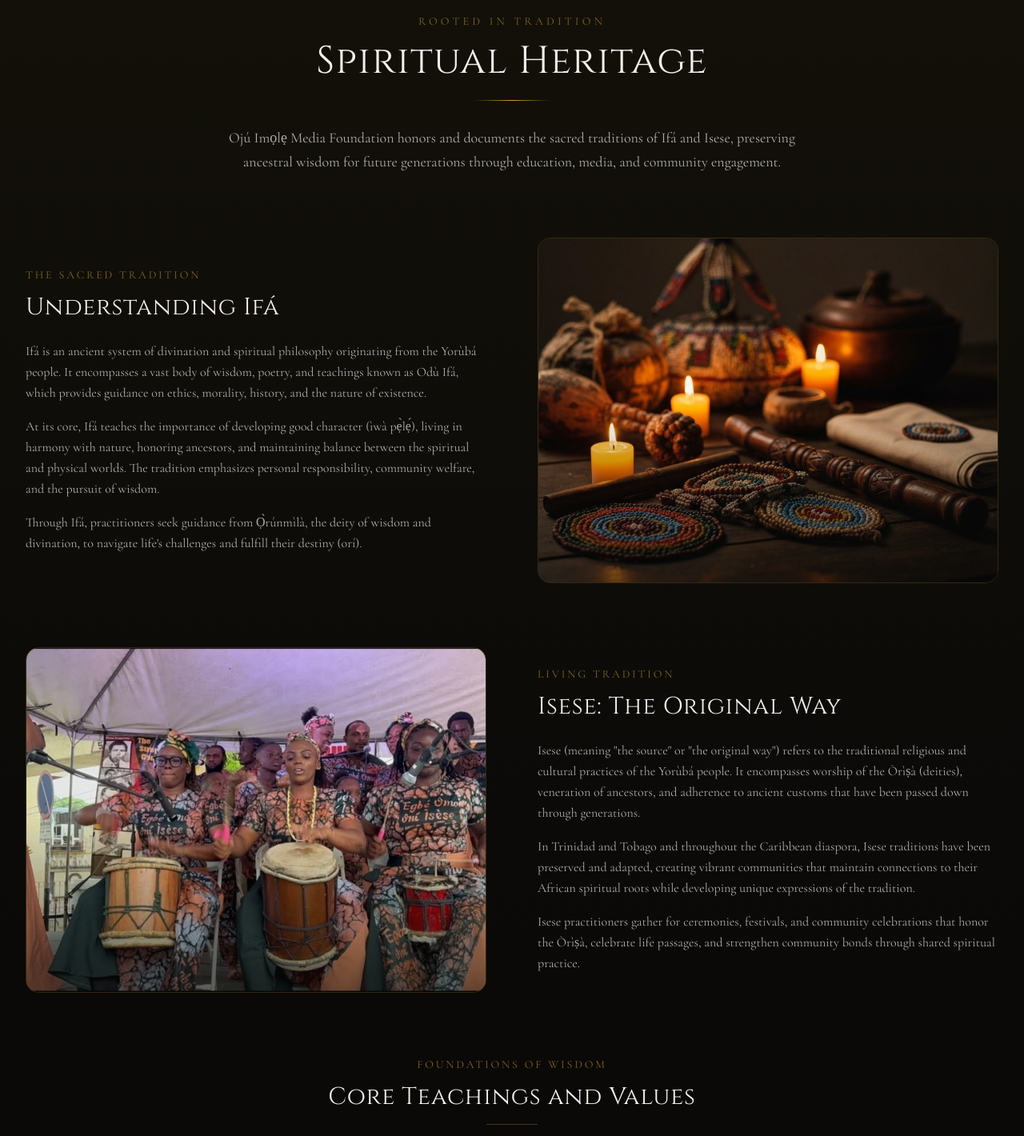
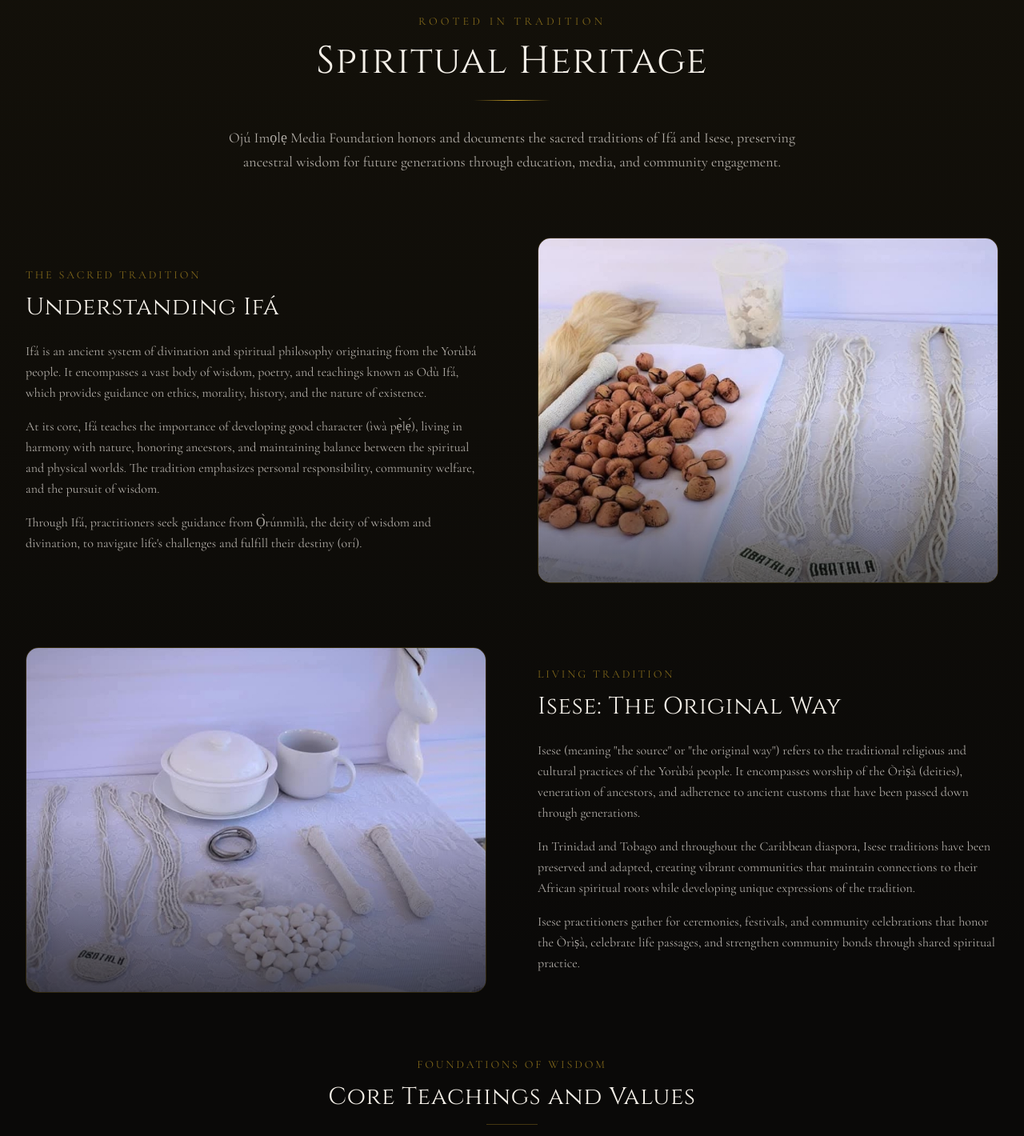
Before and after one commit to jusjojo123/ojuimolefoundation-website, a Next.js app: page / in a window 1280 px wide. Shown: the part 7716-9136 px from the top of the page at 80% size. Built offline with nearby package versions, Linux system fonts and the light colour scheme.

Commit message:
feat: add authentic sacred Ifá and Òrìṣà items to Spiritual Heritage
Integrate Obatala and Ifá divination images for enhanced cultural content.

```diff
--- a/components/spiritual-heritage.tsx
+++ b/components/spiritual-heritage.tsx
@@ -49,8 +49,8 @@ export function SpiritualHeritage() {
           <div className="order-1 lg:order-2">
             <div className="relative aspect-[4/3] rounded-lg overflow-hidden border border-gold/20">
               <Image
-                src="/images/spiritual-heritage.jpg"
-                alt="Sacred Ifá divination items"
+                src="/images/ifa-divination-items.jpg"
+                alt="Sacred Ifá divination items including ikin palm nuts and ceremonial objects"
                 fill
                 className="object-cover"
               />
@@ -64,8 +64,8 @@ export function SpiritualHeritage() {
           <div>
             <div className="relative aspect-[4/3] rounded-lg overflow-hidden border border-gold/20">
               <Image
-                src="/images/cultural-event.jpg"
-                alt="Isese cultural celebration"
+                src="/images/obatala-sacred-items.jpg"
+                alt="Sacred Obatala items including white eleke beads, ceremonial vessels, and sacred objects"
                 fill
                 className="object-cover"
               />
```
Also changed, not shown: public/images/ifa-divination-items.jpg (added), public/images/obatala-sacred-items.jpg (added).
